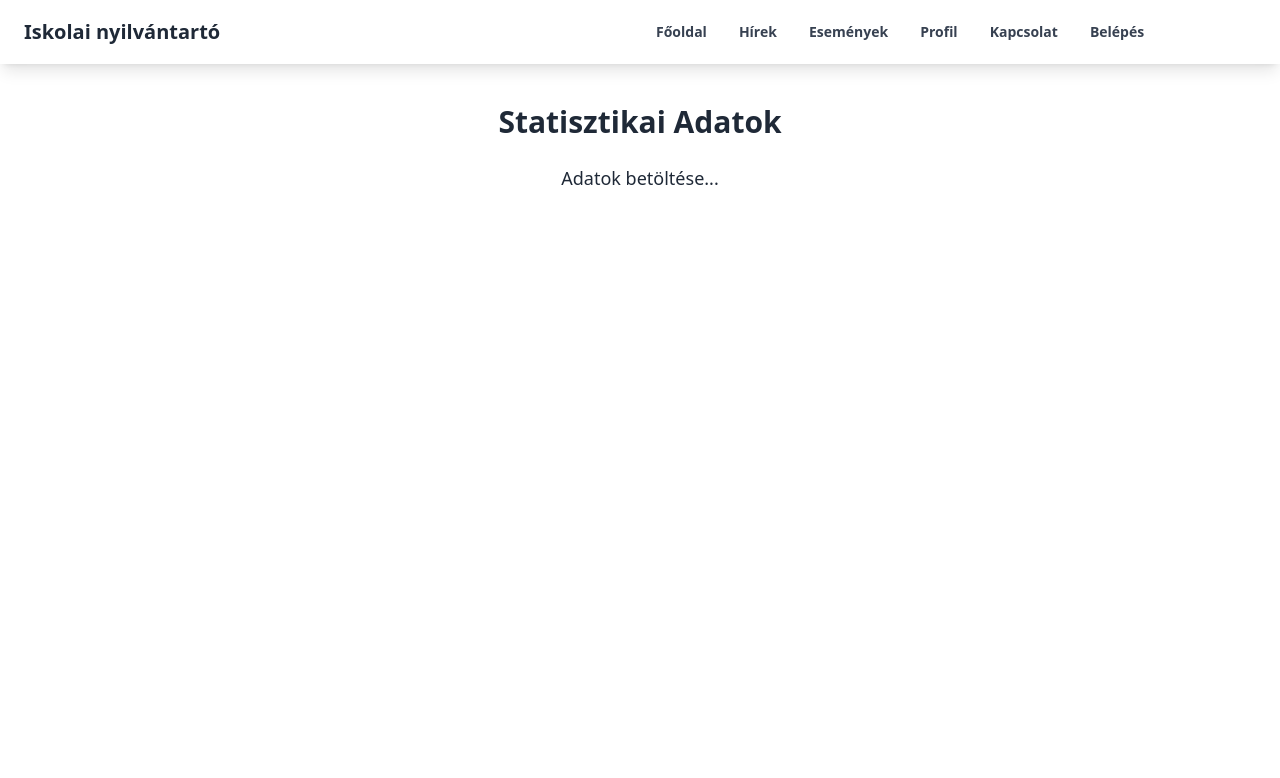
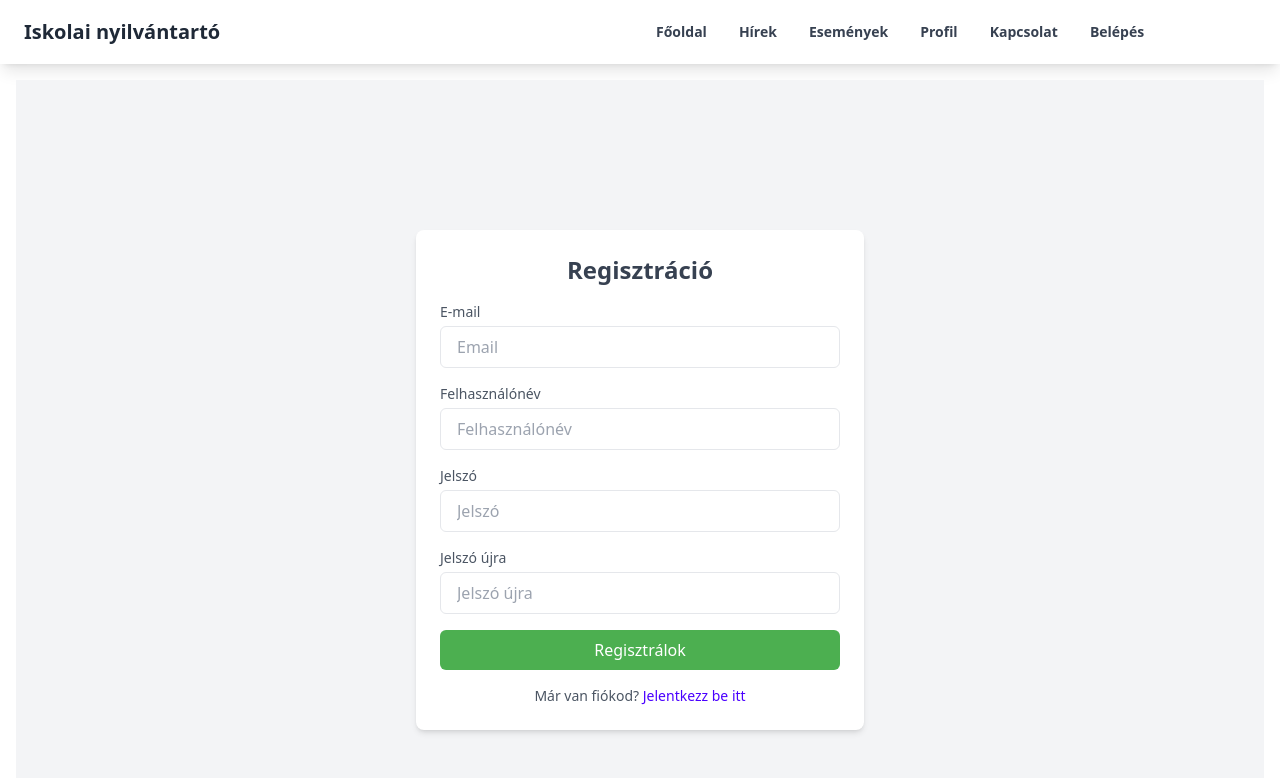
Before and after one commit to hrvthmrtn/szakdolgozat, a SvelteKit app in the folder iskolai-nyilvantarto/: page /register in a window 1280 px wide. Shown: the top 778 px of the page. Built offline with nearby package versions, Linux system fonts and the light colour scheme.

Commit message:
Regisztráció oldal módosítása

```diff
--- a/iskolai-nyilvantarto/src/routes/register/+page.svelte
+++ b/iskolai-nyilvantarto/src/routes/register/+page.svelte
@@ -1,198 +1,144 @@
 <script lang="ts">
   import { supabase } from '../../supabaseClient.js';
-  import { onMount } from 'svelte';
+  import bcrypt from 'bcryptjs'; // Bcrypt könyvtár a jelszavak titkosításához
 
-  let studyStats = []; // Továbbtanulók statisztikai adatai
-  let workStats = []; // Dolgozók statisztikai adatai
-  let incomeStats = null; // Jövedelem statisztikák
-  let hasProvidedIncome = false; // A felhasználó megadta-e a jövedelmét
-  let isLoading = true;
+  let email = '';
+  let username = '';
+  let password = '';
+  let confirmPassword = '';
 
-  // Jövedelem statisztikák kiszámítása
-  function calculateIncomeStats(data) {
-    const validIncomes = data
-      .map(item => item.income)
-      .filter(income => income !== null);
+  // A regisztrációs funkció
+  async function handleRegister(event: Event) {
+    event.preventDefault(); // Megakadályozza az oldal újratöltődését
 
-    if (validIncomes.length === 0) return null;
-
-    const sum = validIncomes.reduce((a, b) => a + b, 0);
-    const avg = sum / validIncomes.length;
-    const sorted = validIncomes.sort((a, b) => a - b);
-    const median =
-      validIncomes.length % 2 === 0
-        ? (sorted[validIncomes.length / 2 - 1] + sorted[validIncomes.length / 2]) / 2
-        : sorted[Math.floor(validIncomes.length / 2)];
-    const min = Math.min(...validIncomes);
-    const max = Math.max(...validIncomes);
-
-    return { avg, median, min, max, count: validIncomes.length };
-  }
-
-  // Adatok betöltése
-  onMount(async () => {
-    const { data: userData, error: userError } = await supabase.auth.getUser();
-    if (userError || !userData?.user) {
-      console.error('Hozzáférés megtagadva. Jelentkezzen be.');
+    // Ellenőrizzük, hogy a két jelszó megegyezik-e
+    if (password !== confirmPassword) {
+      alert('A két jelszó nem egyezik!');
       return;
     }
 
-    const userId = userData.user.id;
+    try {
+      // A regisztrációs API hívása a Supabase-en
+      const { data, error } = await supabase.auth.signUp({
+        email: email,
+        password: password, // Jelszó hitelesítéshez
+      });
 
-    // Ellenőrizzük, hogy a felhasználó megadta-e a jövedelmét
-    const { data: userWorkData, error: userWorkError } = await supabase
-      .from('work')
-      .select('income')
-      .eq('user_id', userId)
-      .single();
-
-    if (userWorkData?.income) {
-      hasProvidedIncome = true;
-    }
-
-    // Továbbtanulók adatai
-    const { data: studyData, error: studyError } = await supabase
-      .from('study')
-      .select('university, faculty, major');
-
-    const { data: workData, error: workDataError } = await supabase
-      .from('work')
-      .select('work_area, workplace_name, income');
-
-    if (studyError || workDataError) {
-      console.error('Hiba történt az adatok betöltésekor:', studyError || workDataError);
+      // Hibakezelés
+      if (error) {
+        alert(error.message);
         return;
       }
 
-    // Továbbtanulók statisztikák feldolgozása
-    studyStats = studyData.reduce((acc, curr) => {
-      const key = `${curr.university} | ${curr.faculty} | ${curr.major}`;
-      acc[key] = (acc[key] || 0) + 1;
-      return acc;
-    }, {});
+      // Ha sikeres a regisztráció
+      if (data?.user) {
+        const userId = data.user.id;
 
-    // Dolgozók statisztikák feldolgozása
-    workStats = workData.reduce((acc, curr) => {
-      acc[curr.work_area] = (acc[curr.work_area] || 0) + 1;
-      return acc;
-    }, {});
+        // Jelszó titkosítása
+        const hashedPassword = await bcrypt.hash(password, 10);
 
-    // Jövedelem statisztikák kiszámítása
-    incomeStats = calculateIncomeStats(workData);
+        // Mentés a profiles táblába
+        const { error: profileError } = await supabase
+          .from('profiles')
+          .insert([
+            {
+              id: userId, // Az auth.users táblából kapott UUID
+              email: email,
+              username: username,
+              password: hashedPassword, // Mentjük a titkosított jelszót
+            },
+          ]);
 
-    isLoading = false;
-  });
+        if (profileError) {
+          console.error('Hiba a profil mentésekor:', profileError);
+          alert('Hiba történt a profil mentése során!');
+        } else {
+          alert('Sikeres regisztráció és profil létrehozás!');
+        }
+      } else {
+        alert('Nem található felhasználó!');
+      }
+    } catch (error) {
+      console.error('Hiba a regisztráció során:', error);
+      alert('Hiba történt a regisztráció során!');
+    }
+  }
 </script>
 
-<main class="container mx-auto p-6">
-  <h1 class="text-3xl font-bold text-center mb-6">Statisztikai Adatok</h1>
+<div class="flex items-center justify-center min-h-screen bg-gray-100">
+  <div class="w-full max-w-md bg-white shadow-md rounded-lg p-6 space-y-4">
+    <!-- Regisztrációs cím -->
+    <h2 class="text-2xl font-semibold text-center text-gray-700">Regisztráció</h2>
 
-  {#if isLoading}
-    <p class="text-center text-lg">Adatok betöltése...</p>
-  {:else}
-    <!-- Továbbtanulók -->
-    <section class="mb-12">
-      <h2 class="text-2xl font-semibold mb-4">Továbbtanulók</h2>
-      <table class="table-auto w-full border-collapse border border-gray-200">
-        <thead>
-          <tr>
-            <th class="border border-gray-300 px-4 py-2 text-left">Egyetem | Kar | Szak</th>
-            <th class="border border-gray-300 px-4 py-2 text-right">Létszám</th>
-          </tr>
-        </thead>
-        <tbody>
-          {#each Object.entries(studyStats) as [key, count]}
-            <tr>
-              <td class="border border-gray-300 px-4 py-2">{key}</td>
-              <td class="border border-gray-300 px-4 py-2 text-right">{count}</td>
-            </tr>
-          {/each}
-        </tbody>
-      </table>
-    </section>
+    <!-- Regisztrációs űrlap -->
+    <form class="space-y-4" on:submit={handleRegister}>
+      <div>
+        <label for="email" class="block text-sm font-medium text-gray-600">E-mail</label>
+        <input
+          type="email"
+          id="email"
+          bind:value={email}
+          required
+          placeholder="Email"
+          class="w-full px-4 py-2 mt-1 border rounded-md focus:outline-none focus:ring-2 focus:ring-primary"
+        />
+      </div>
+      <div>
+        <label for="username" class="block text-sm font-medium text-gray-600">Felhasználónév</label>
+        <input
+          type="text"
+          id="username"
+          bind:value={username}
+          required
+          placeholder="Felhasználónév"
+          class="w-full px-4 py-2 mt-1 border rounded-md focus:outline-none focus:ring-2 focus:ring-primary"
+        />
+      </div>
+      <div>
+        <label for="password" class="block text-sm font-medium text-gray-600">Jelszó</label>
+        <input
+          type="password"
+          id="password"
+          bind:value={password}
+          required
+          placeholder="Jelszó"
+          class="w-full px-4 py-2 mt-1 border rounded-md focus:outline-none focus:ring-2 focus:ring-primary"
+        />
+      </div>
+      <div>
+        <label for="confirmPassword" class="block text-sm font-medium text-gray-600">Jelszó újra</label>
+        <input
+          type="password"
+          id="confirmPassword"
+          bind:value={confirmPassword}
+          required
+          placeholder="Jelszó újra"
+          class="w-full px-4 py-2 mt-1 border rounded-md focus:outline-none focus:ring-2 focus:ring-primary"
+        />
+      </div>
+      <button type="submit" class="w-full px-4 py-2 text-white bg-primary hover:bg-primary-focus rounded-md">
+        Regisztrálok
+      </button>
+    </form>
 
-    <!-- Dolgozók -->
-    <section class="mb-12">
-      <h2 class="text-2xl font-semibold mb-4">Dolgozók</h2>
-      <table class="table-auto w-full border-collapse border border-gray-200">
-        <thead>
-          <tr>
-            <th class="border border-gray-300 px-4 py-2 text-left">Munkaterület</th>
-            <th class="border border-gray-300 px-4 py-2 text-right">Létszám</th>
-          </tr>
-        </thead>
-        <tbody>
-          {#each Object.entries(workStats) as [area, count]}
-            <tr>
-              <td class="border border-gray-300 px-4 py-2">{area}</td>
-              <td class="border border-gray-300 px-4 py-2 text-right">{count}</td>
-            </tr>
-          {/each}
-        </tbody>
-      </table>
-    </section>
-
-    <!-- Jövedelem Statisztikák -->
-    <section class="mb-12">
-      <h2 class="text-2xl font-semibold mb-4">Jövedelem Statisztikák</h2>
-      {#if hasProvidedIncome}
-        <table class="table-auto w-full border-collapse border border-gray-200">
-          <thead>
-            <tr>
-              <th class="border border-gray-300 px-4 py-2 text-left">Statisztika</th>
-              <th class="border border-gray-300 px-4 py-2 text-right">Érték</th>
-            </tr>
-          </thead>
-          <tbody>
-            <tr>
-              <td class="border border-gray-300 px-4 py-2">Átlag</td>
-              <td class="border border-gray-300 px-4 py-2 text-right">{incomeStats.avg.toFixed(2)}</td>
-            </tr>
-            <tr>
-              <td class="border border-gray-300 px-4 py-2">Medián</td>
-              <td class="border border-gray-300 px-4 py-2 text-right">{incomeStats.median.toFixed(2)}</td>
-            </tr>
-            <tr>
-              <td class="border border-gray-300 px-4 py-2">Legalacsonyabb</td>
-              <td class="border border-gray-300 px-4 py-2 text-right">{incomeStats.min.toFixed(2)}</td>
-            </tr>
-            <tr>
-              <td class="border border-gray-300 px-4 py-2">Legmagasabb</td>
-              <td class="border border-gray-300 px-4 py-2 text-right">{incomeStats.max.toFixed(2)}</td>
-            </tr>
-            <tr>
-              <td class="border border-gray-300 px-4 py-2">Adatszám</td>
-              <td class="border border-gray-300 px-4 py-2 text-right">{incomeStats.count}</td>
-            </tr>
-          </tbody>
-        </table>
-      {:else}
-        <div class="blur relative">
-          <p class="absolute top-2 left-2 text-gray-500">Jövedelem megadása szükséges a statisztikák megtekintéséhez</p>
-          <div class="blurred-content bg-gray-100 p-6 rounded-lg">
-            <table class="table-auto w-full border-collapse border border-gray-200">
-              <thead>
-                <tr>
-                  <th class="border border-gray-300 px-4 py-2 text-left">Statisztika</th>
-                  <th class="border border-gray-300 px-4 py-2 text-right">Érték</th>
-                </tr>
-              </thead>
-            </table>
+    <!-- Bejelentkezési link -->
+    <p class="text-sm text-center text-gray-600 mt-4">
+      Már van fiókod?
+      <a href="/login" class="text-primary hover:underline font-medium">Jelentkezz be itt</a>
+    </p>
   </div>
 </div>
-      {/if}
-    </section>
-  {/if}
-</main>
 
 <style>
-  .blur {
-    position: relative;
-    filter: blur(5px);
-    pointer-events: none;
+  .bg-primary {
+    background-color: #4CAF50;
   }
-  .absolute {
-    position: absolute;
-    z-index: 10;
+
+  .bg-primary-focus {
+    background-color: #45a049;
+  }
+
+  .focus\:ring-primary {
+    --tw-ring-color: #4CAF50;
   }
 </style>
```
Lines whose indentation alone changed are shown as unchanged.
